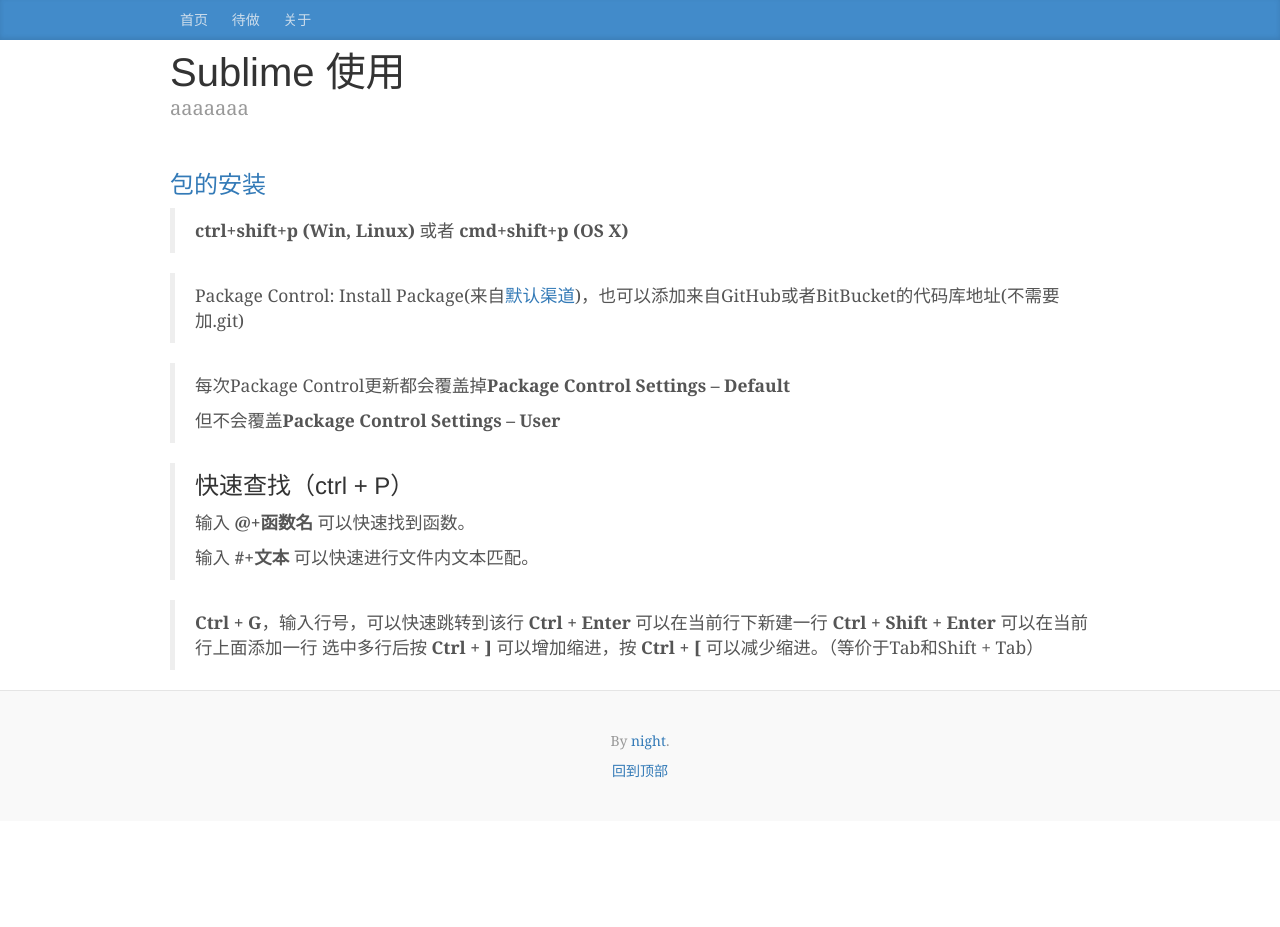
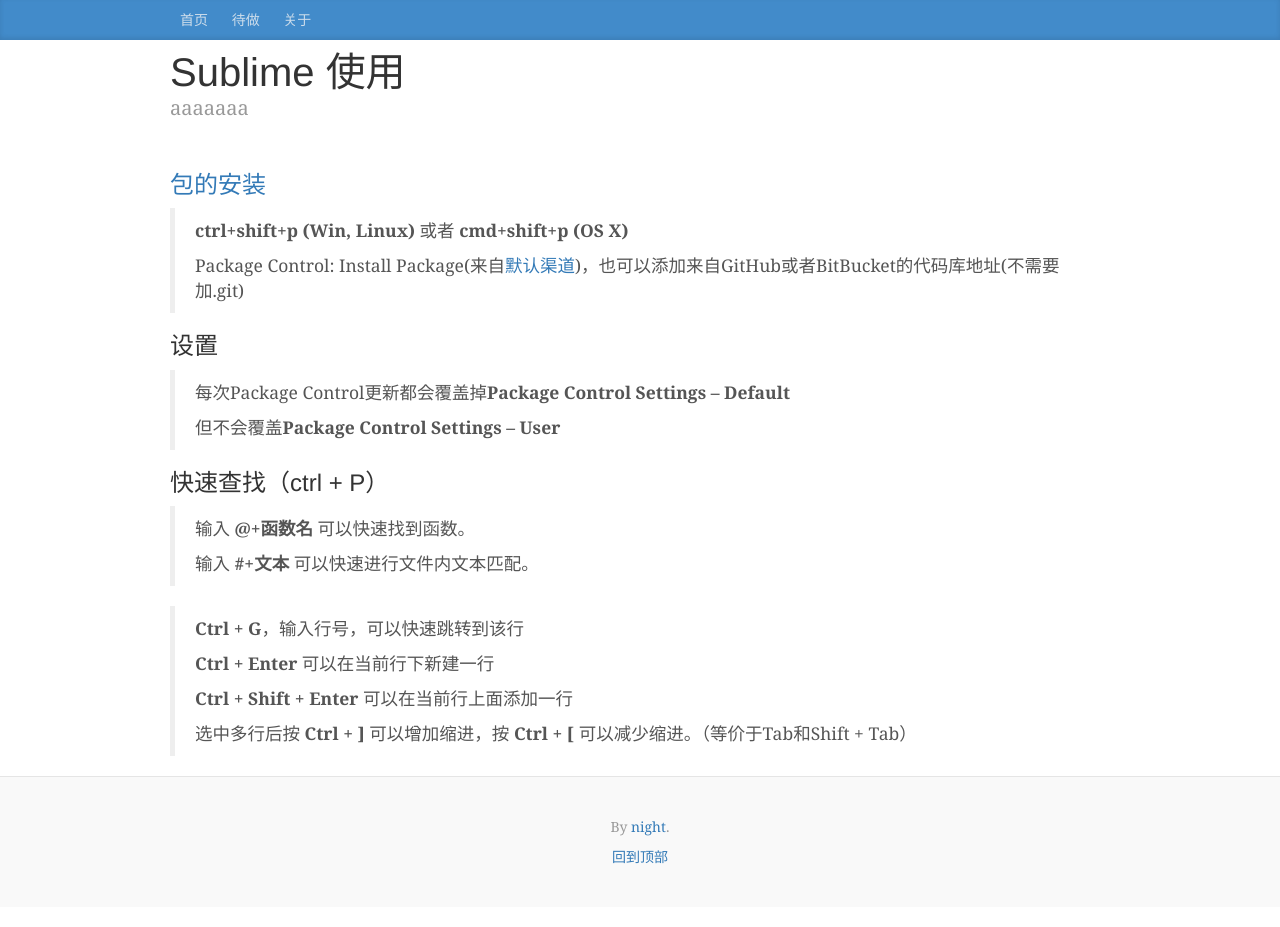
Before and after one commit to night1008/night1008.github.io, a Jekyll site: the page built from _posts/2016-10-16-sublime-usage.md, in a window 1280 px wide. Built offline with Jekyll 4.4.1, drawn with Linux system fonts in a browser that asks for light colours; before the commit the page ends 900 px from its top, so only the background shows below that.

Commit message:
change file

```diff
--- a/_posts/2016-10-16-sublime-usage.md
+++ b/_posts/2016-10-16-sublime-usage.md
@@ -7,24 +7,26 @@
 
 ### [包的安装](https://packagecontrol.io/docs/usage)
 > **ctrl+shift+p (Win, Linux)** 或者 **cmd+shift+p (OS X)**
-
+>
 > Package Control: Install Package(来自[默认渠道](https://packagecontrol.io/browse))，也可以添加来自GitHub或者BitBucket的代码库地址(不需要加.git)
 
 
-
+### 设置
 > 每次Package Control更新都会覆盖掉**Package Control Settings – Default**
 >
 > 但不会覆盖**Package Control Settings – User**
 
 
-> ### 快速查找（ctrl + P）
->
+### 快速查找（ctrl + P）
 > 输入 **@+函数名** 可以快速找到函数。
 >
 > 输入 **#+文本** 可以快速进行文件内文本匹配。
 
 
 > **Ctrl + G**，输入行号，可以快速跳转到该行
+>
 > **Ctrl + Enter** 可以在当前行下新建一行
+>
 > **Ctrl + Shift + Enter** 可以在当前行上面添加一行
+>
 > 选中多行后按 **Ctrl + ]** 可以增加缩进，按 **Ctrl + [** 可以减少缩进。（等价于Tab和Shift + Tab）
```
